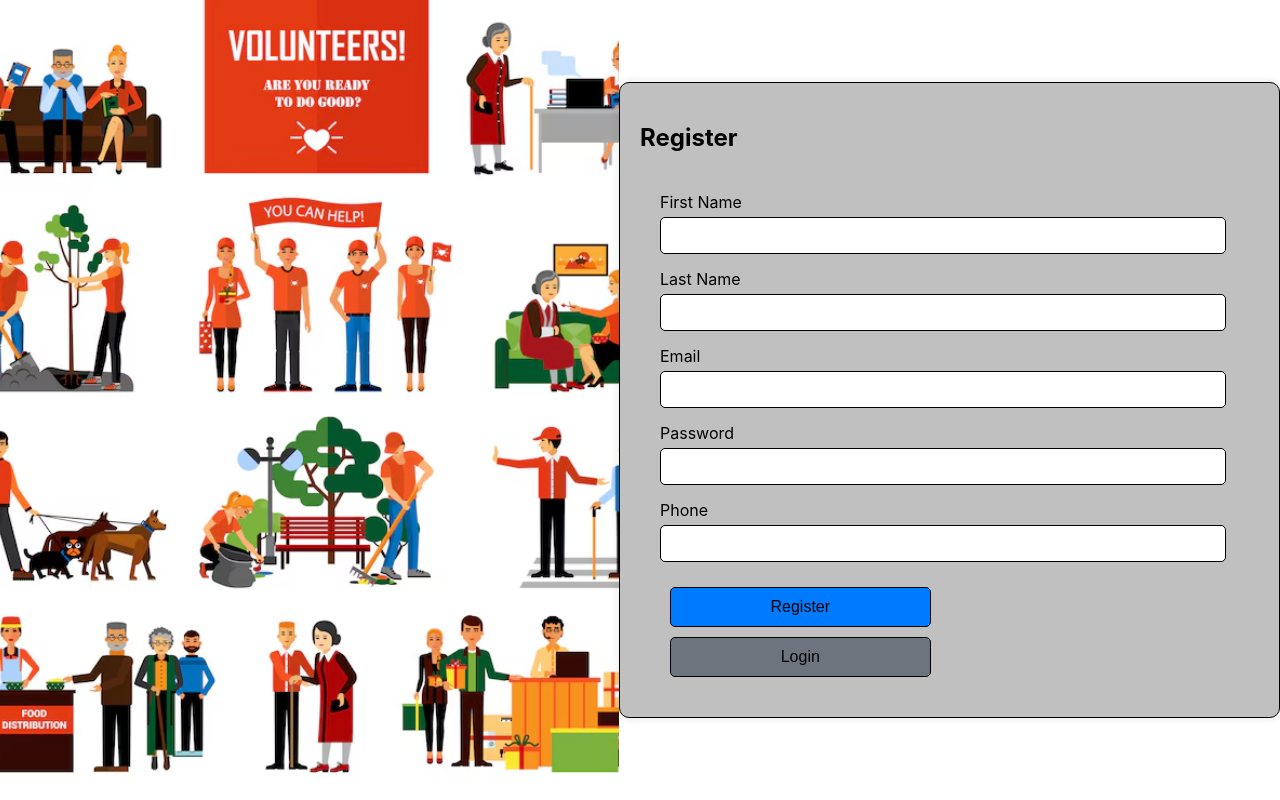
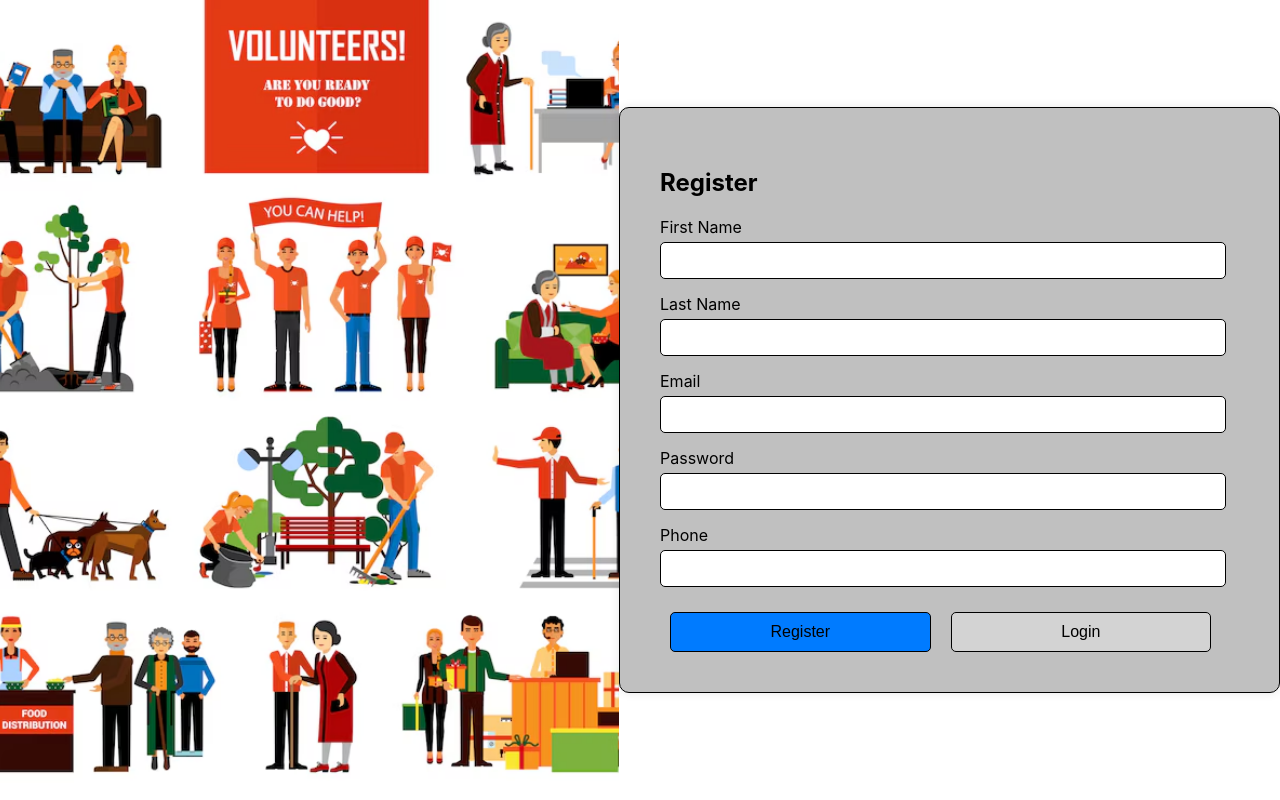
Before and after one commit to geneknjit/event-planner-react-app, a React (Create React App) app: page /register in a window 1280 px wide. Built offline with nearby package versions, Linux system fonts and the light colour scheme.

Commit message:
UI and Registration tweaks
Fix Login and Register forms. Fix Registration error and success messaging.

```diff
--- a/src/Auth.css
+++ b/src/Auth.css
@@ -27,7 +27,6 @@
 
 .auth-form {
   padding: 20px;
-  display: flex;
   flex-direction: column;
 }
 
@@ -48,24 +47,32 @@
   border-radius: 5px;
 }
 
+.button-group {
+  display: flex;
+  justify-content: space-between;
+  margin-top: 10px;
+}
+
 .btn {
+  height: 40px;
   width: 100%;
-  padding: 10px;
-  border: none;
+  padding: 10px 20px;
+  border: 1px solid black;
   border-radius: 5px;
   background-color: #007bff;
-  color: white;
+  color: black;
   font-size: 16px;
   cursor: pointer;
   margin-top: 10px;
+  margin-right: 10px;
 }
 
 .btn:hover {
-  background-color: #0056b3;
+  background-color: #dcdcdc;
 }
 
 .btn.secondary {
-  background-color: #6c757d;
+  background-color: lightgrey;
 }
 
 .btn.secondary:hover {
@@ -74,6 +81,11 @@
 
 .error-message {
   color: red;
+  margin-top: 10px;
+}
+
+.success-message {
+  color: green;
   margin-top: 10px;
 }
 
--- a/src/Login.js
+++ b/src/Login.js
@@ -1,10 +1,12 @@
 import React, { useState } from 'react';
+import { useNavigate } from 'react-router-dom';
 import './Auth.css';
 
 const Login = () => {
   const [email, setEmail] = useState('');
   const [password, setPassword] = useState('');
   const [errorMessage, setErrorMessage] = useState('');
+  const navigate = useNavigate();
 
   const handleLogin = (e) => {
     e.preventDefault();
@@ -36,8 +38,8 @@ const Login = () => {
     <div className="page-container">
       <div className="page-image"></div>
       <div className="auth-container">
-        <h2>Login</h2>
         <form onSubmit={handleLogin} className="auth-form">
+          <h2>Login</h2>
           <div className="input-group">
             <label>Email</label>
             <input
@@ -58,7 +60,7 @@ const Login = () => {
           </div>
           {errorMessage && <p className="error-message">{errorMessage}</p>}
           <button type="submit" className="btn">Login</button>
-          <button className="btn secondary" onClick={() => window.location.href='/register'}>Register</button>
+          <button type="button" className="btn secondary" onClick={() => navigate('/register')}>Register</button>
         </form>
       </div>
     </div>
--- a/src/Register.js
+++ b/src/Register.js
@@ -9,6 +9,7 @@ const Register = () => {
   const [password, setPassword] = useState('');
   const [phone, setPhone] = useState('');
   const [errorMessage, setErrorMessage] = useState('');
+  const [successMessage, setSuccessMessage] = useState('');
   const navigate = useNavigate();
 
   const handleRegister = (e) => {
@@ -29,12 +30,13 @@ const Register = () => {
     .then(response => response.json())
     .then(data => {
       if (data.message === 'User created successfully') {
-        navigate('/login');
+        setSuccessMessage(data.message);
       } else {
         setErrorMessage(data.message || 'Registration failed');
       }
     })
     .catch(error => {
+      console.error('Error:', error);
       setErrorMessage('An error occurred. Please try again.');
     });
   };
@@ -43,8 +45,8 @@ const Register = () => {
     <div className="page-container">
       <div className="page-image"></div>
       <div className="auth-container">
-        <h2>Register</h2>
         <form onSubmit={handleRegister} className="auth-form">
+          <h2>Register</h2>
           <div className="input-group">
             <label>First Name</label>
             <input
@@ -91,6 +93,7 @@ const Register = () => {
               required
             />
           </div>
+          {successMessage && <p className="success-message">{successMessage}</p>}
           {errorMessage && <p className="error-message">{errorMessage}</p>}
           <button type="submit" className="btn">Register</button>
           <button className="btn secondary" onClick={() => navigate('/login')}>Login</button>
```
Also changed, not shown: 1 other file (tests, documents, lock files or other folders).
